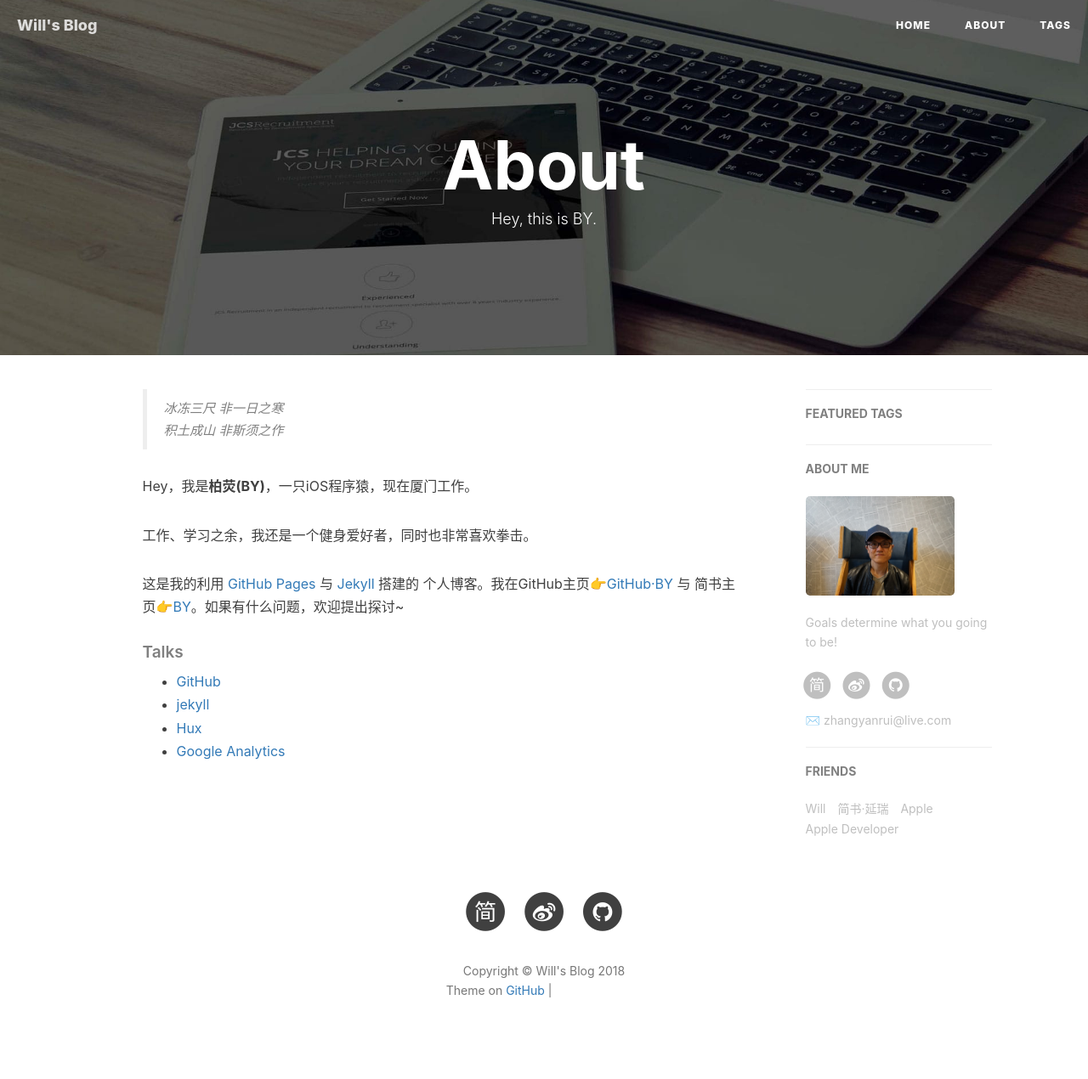
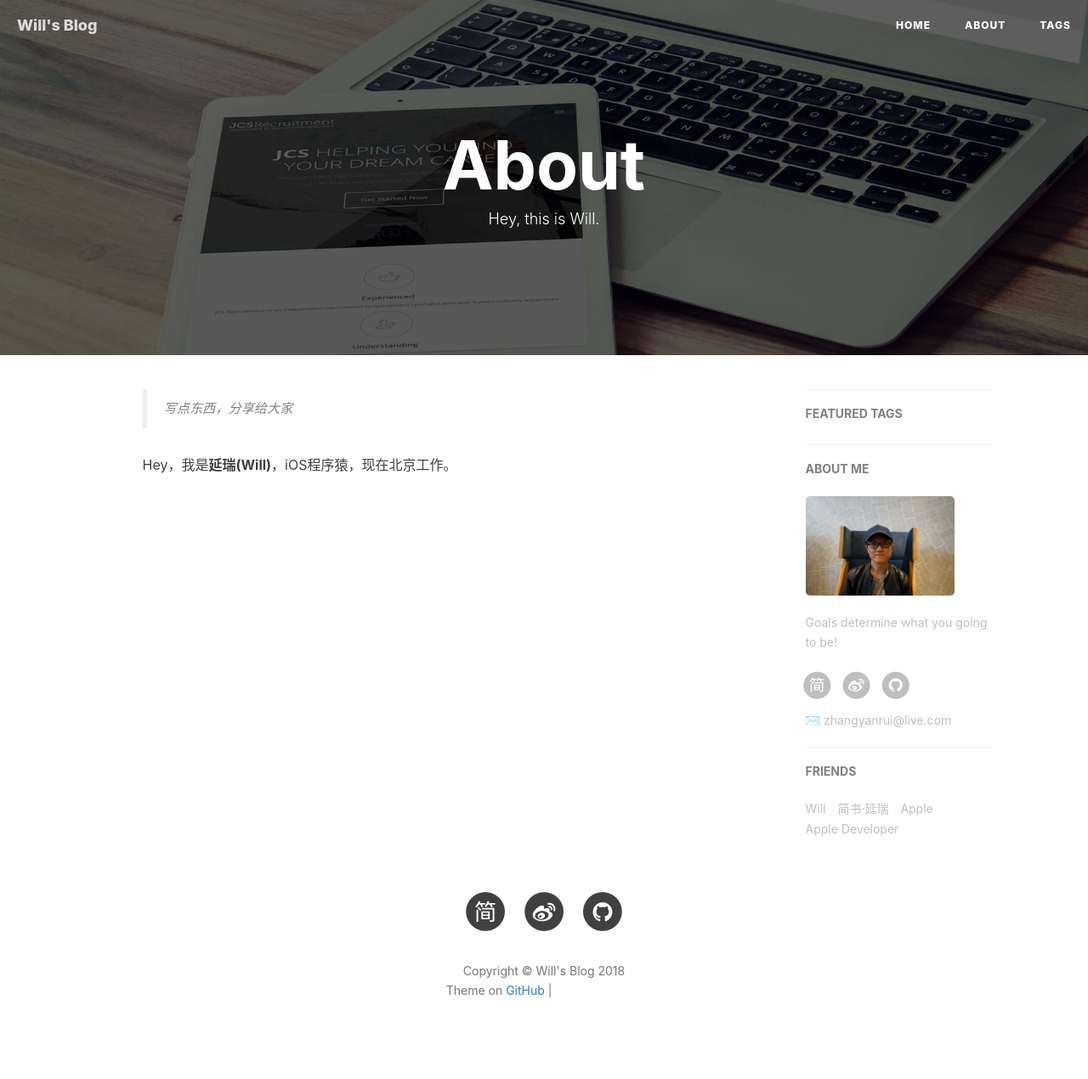
Before and after one commit to zhangyanrui/zhangyanrui.github.io, a Jekyll site: the page built from about.html, in a window 1280 px wide. Shown: the whole page at 85% size. Built offline with Jekyll 4.4.1, drawn with Linux system fonts in a browser that asks for light colours; nearby versions of some CDN libraries; comment, search, counter and statistics services are not loaded; grey boxes are pictures that could not be loaded.

Commit message:
about me

```diff
--- a/about.html
+++ b/about.html
@@ -1,7 +1,7 @@
 ---
 layout: page
 title: "About"
-description: "Hey, this is BY."
+description: "Hey, this is Will."
 header-img: "img/post-bg-rwd.jpg"
 ---
 
@@ -15,25 +15,12 @@ header-img: "img/post-bg-rwd.jpg"
 <div class="zh post-container">
 
     <!--copied from markdown -->
-    <blockquote><p>冰冻三尺 非一日之寒<br>
-    积土成山 非斯须之作</p></blockquote>
+    <blockquote><p>写点东西，分享给大家<br>
+    </p></blockquote>
 
-    <p>Hey，我是<strong>柏荧(BY)</strong>，一只iOS程序猿，现在厦门工作。</p>
+    <p>Hey，我是<strong>延瑞(Will)</strong>，iOS程序猿，现在北京工作。</p>
 
-    <p>工作、学习之余，我还是一个健身爱好者，同时也非常喜欢拳击。</p>
 
-    <p>这是我的利用 <a href="https://pages.github.com/">GitHub Pages</a> 与 <a href="http://jekyll.com.cn/">Jekyll</a> 搭建的 个人博客。我在GitHub主页<a href="https://github.com/qiubaiying">👉GitHub·BY</a> 与 简书主页<a href="https://http://www.jianshu.com/u/e71990ada2fd">👉BY</a>。如果有什么问题，欢迎提出探讨~</p>
-
-    <p></p>
-
-    <h5>Talks</h5>
-
-    <ul>
-        <li><a href="https://github.com">GitHub</a></li>
-        <li><a href="http://jekyll.com.cn/">jekyll</a></li>
-        <li><a href="http://huangxuan.me/">Hux</a></li>
-        <li><a href="https://analytics.google.com/analytics">Google Analytics</a></li>
-    </ul>
 </div>
 
 <!-- English Version -->
@@ -96,51 +83,3 @@ header-img: "img/post-bg-rwd.jpg"
     // init
     _render();
 </script>
-
-
-<!-- Gitalk 评论 start  -->
-{% if site.gitalk.enable %}
-<!-- Gitalk link  -->
-<link rel="stylesheet" href="https://unpkg.com/gitalk/dist/gitalk.css">
-<script src="https://unpkg.com/gitalk@latest/dist/gitalk.min.js"></script>
-
-<div id="gitalk-container"></div>
-    <script type="text/javascript">
-    var gitalk = new Gitalk({
-    clientID: '{{site.gitalk.clientID}}',
-    clientSecret: '{{site.gitalk.clientSecret}}',
-    repo: '{{site.gitalk.repo}}',
-    owner: '{{site.gitalk.owner}}',
-    admin: ['{{site.gitalk.admin}}'],
-    distractionFreeMode: {{site.gitalk.distractionFreeMode}},
-    id: 'about',
-    });
-    gitalk.render('gitalk-container');
-</script>
-{% endif %}
-<!-- Gitalk end -->
-
- <!-- disqus 评论框 start  -->
-{% if site.disqus.enable %}
-
-<div class="comment">
-    <div id="disqus_thread" class="disqus-thread">
-    </div>
-</div>
-<!-- disqus 评论框 end -->
-
-<!-- disqus 公共JS代码 start (一个网页只需插入一次) -->
-<script type="text/javascript">
-    /* * * CONFIGURATION VARIABLES * * */
-    var disqus_shortname = "{{site.disqus.username}}";
-    var disqus_identifier = "{{site.disqus.username}}/{{page.url}}";
-    var disqus_url = "{{site.url}}{{page.url}}";
-
-    (function() {
-        var dsq = document.createElement('script'); dsq.type = 'text/javascript'; dsq.async = true;
-        dsq.src = '//' + disqus_shortname + '.disqus.com/embed.js';
-        (document.getElementsByTagName('head')[0] || document.getElementsByTagName('body')[0]).appendChild(dsq);
-    })();
-</script>
-<!-- disqus 公共JS代码 end -->
-{% endif %}
```
